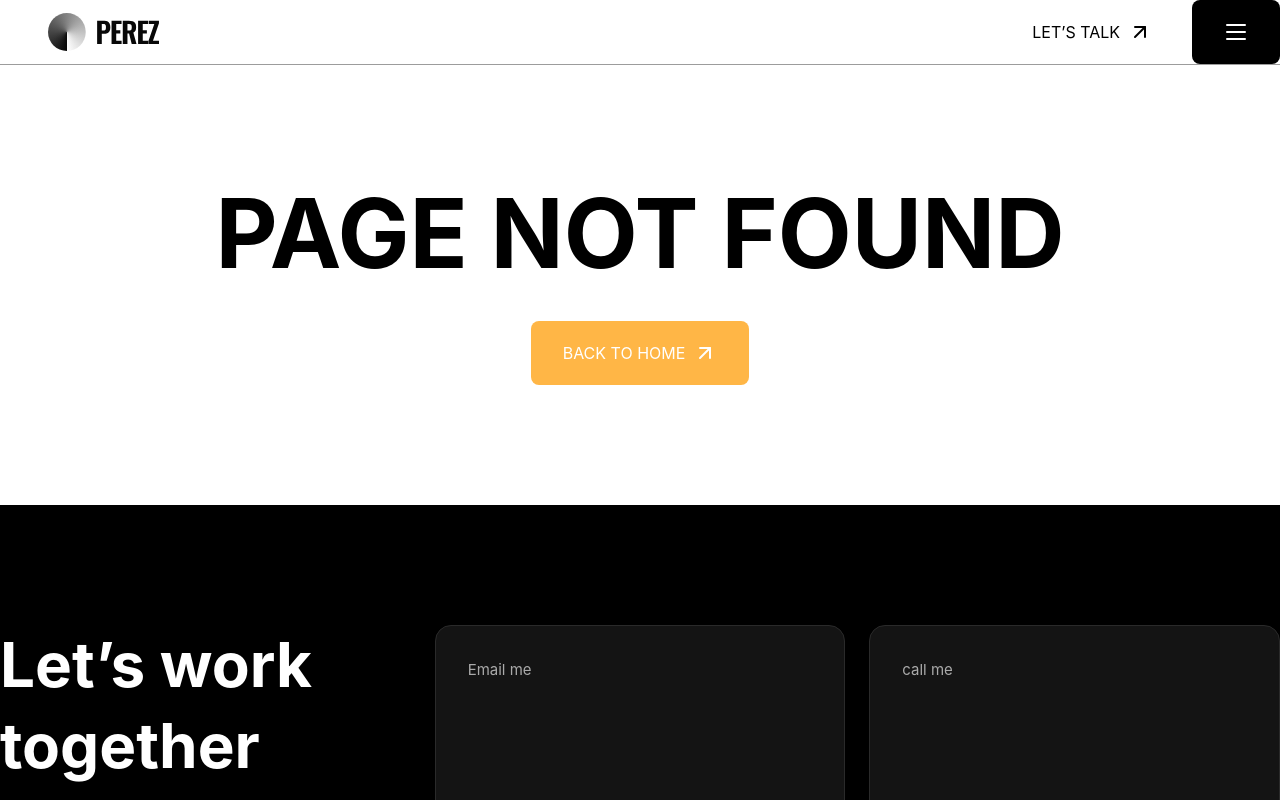
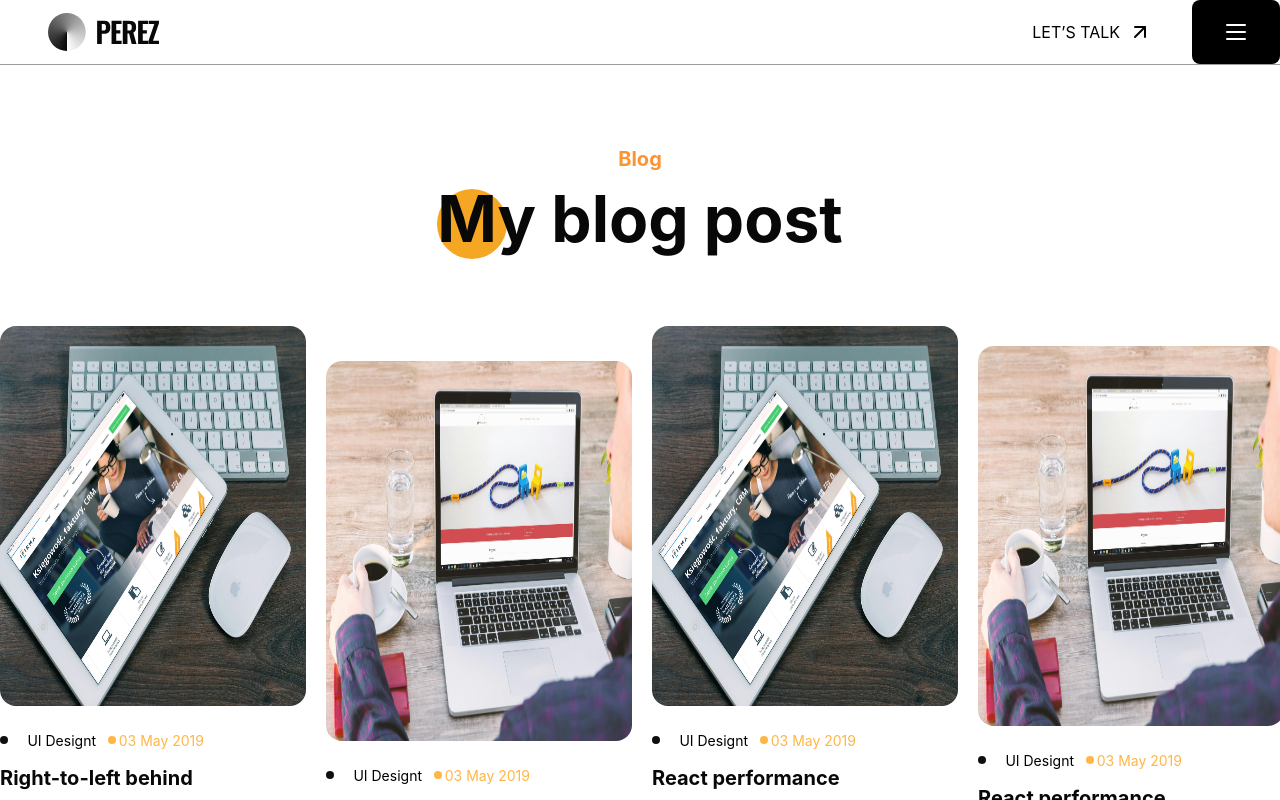
Before and after one commit to Jamil-coder360/Personal_Portfolio, a React (Vite) app: page /blog in a window 1280 px wide. Shown: the top 800 px of the page. Built offline with nearby package versions, Linux system fonts and the light colour scheme.

Commit message:
blogpage and projectpage add

```diff
--- a/src/Data.js
+++ b/src/Data.js
@@ -67,3 +67,68 @@ export const pricingData = [
   //   subtitle: "Custom Web App",
   // },
 ];
+
+
+
+
+// import blog1 from "./assets/port-1.jpg";
+// import blog2 from "./assets/port-2.jpg";
+
+export const blogPageData = [
+  {
+    id: uuidv4(),
+    image: blog1,
+    title: "Right-to-left behind development in mobile web design",
+    category: "UI Design",
+    date: "03 May 2019",
+  },
+  {
+    id: uuidv4(),
+    image: blog2,
+    title: "How to build responsive layouts with Tailwind CSS",
+    category: "Frontend",
+    date: "10 June 2020",
+  },
+  {
+    id: uuidv4(),
+    image: blog1,
+    title: "React performance optimization tips you should know",
+    category: "React",
+    date: "15 July 2021",
+  },
+  {
+    id: uuidv4(),
+    image: blog2,
+    title: "React performance optimization tips you should know",
+    category: "React",
+    date: "15 July 2021",
+  },
+  {
+    id: uuidv4(),
+    image: blog1,
+    title: "Right-to-left behind development in mobile web design",
+    category: "UI Design",
+    date: "03 May 2019",
+  },
+  {
+    id: uuidv4(),
+    image: blog2,
+    title: "How to build responsive layouts with Tailwind CSS",
+    category: "Frontend",
+    date: "10 June 2020",
+  },
+  {
+    id: uuidv4(),
+    image: blog1,
+    title: "React performance optimization tips you should know",
+    category: "React",
+    date: "15 July 2021",
+  },
+  {
+    id: uuidv4(),
+    image: blog2,
+    title: "React performance optimization tips you should know",
+    category: "React",
+    date: "15 July 2021",
+  },
+];
--- /dev/null
+++ b/src/pages/BlogPage.jsx
@@ -0,0 +1,38 @@
+import React from 'react'
+import Section from '../components/Section/Section'
+import Container from '../components/Section/Container'
+import SectionHeading from '../components/Section/SectionHeading'
+import BlogCard from '../components/BlogCard'
+import { blogPageData } from '../Data'
+
+const BlogPage = () => {
+  return (
+    <Section className='pt-20 pb-30'>
+        <Container>
+                <SectionHeading
+              className="flex flex-col items-start lg:items-center pb-12"
+              title="My blog post"
+              subtitle="Blog"
+            />
+            <div className="grid grid-cols-1 lg:grid-cols-4 lg:gap-6 gap-y-10 items-center justify-center">
+            {blogPageData.map((item, index) => (
+              <div
+                key={item.id}
+                className={`${index % 2 !== 0 ? "mt-0 lg:mt-10" : ""}`}
+              >
+                <BlogCard
+                  image={item.image}
+                  title={item.title}
+                  category={item.category}
+                  date={item.date}
+                />
+              </div>
+            ))}
+          </div>
+
+        </Container>
+    </Section>
+  )
+}
+
+export default BlogPage
--- /dev/null
+++ b/src/pages/ProjectPage.jsx
@@ -0,0 +1,81 @@
+import React from "react";
+import Section from "../components/Section/Section";
+import Container from "../components/Section/Container";
+import SectionHeading from "../components/Section/SectionHeading";
+import image from "../assets/port-1.jpg";
+import { ArrowUpRight } from "lucide-react";
+
+const Card = ({ image, title = "Project Title", wide }) => {
+  const bgImage = {
+    backgroundImage: `url(${image})`,
+    backgroundPosition: "center",
+    backgroundRepeat: "no-repeat",
+    backgroundSize: "cover",
+  };
+
+  return (
+    <div
+      style={bgImage}
+      className={`relative w-full h-[380px] rounded-2xl overflow-hidden cursor-pointer group transition-transform duration-300 hover:-translate-y-1 ${
+        wide ? "col-span-2" : ""
+      }`}
+    >
+      {/* Overlay */}
+      <div className="absolute inset-0 bg-black/20 opacity-0 group-hover:opacity-100 transition-opacity duration-300" />
+
+      {/* Bottom Content */}
+      <div className="absolute bottom-0 left-0 right-0 px-4 py-3 flex items-center justify-between bg-black/40 backdrop-blur-sm translate-y-full group-hover:translate-y-0 transition-transform duration-300">
+        <h3 className="text-[16px] font-semibold text-white">{title}</h3>
+
+        <div className="w-7 h-7 rounded-full bg-white/25 flex items-center justify-center">
+          <ArrowUpRight size={14} className="text-white" />
+        </div>
+      </div>
+    </div>
+  );
+};
+
+const ProjectPage = () => {
+  return (
+    <Section className=" pt-20 pb-30">
+      <Container>
+        <SectionHeading
+          className="flex flex-col items-start lg:items-center pb-12"
+          title="My recent work"
+          subtitle="Portfolio"
+        />
+  <div className="flex flex-col gap-6.5">
+
+        {/* Row 1 */}
+        <div className="grid grid-cols-5  gap-6 mb-3">
+          <div className="col-span-2">
+            <Card image={image} title="Landing Page Design" />
+          </div>
+          <div className="col-span-3">
+            <Card image={image} title="Oxilex Dashboard Design" />
+          </div>
+        </div>
+
+        {/* Row 2 */}
+        <div className="grid grid-cols-3 gap-6 mb-3">
+          <Card image={image} title="E-commerce UI" />
+          <Card image={image} title="Portfolio Website" />
+          <Card image={image} title="Mobile App Design" />
+        </div>
+
+        {/* Row 3 */}
+        <div className="grid grid-cols-5 gap-6">
+          <div className="col-span-3">
+            <Card image={image} title="Admin Panel UI" />
+          </div>
+          <div className="col-span-2">
+            <Card image={image} title="Blog Platform" />
+          </div>
+        </div>
+  </div>
+      </Container>
+    </Section>
+  );
+};
+
+export default ProjectPage;
```
Also changed, not shown: src/App.jsx (+10 -0 lines).
